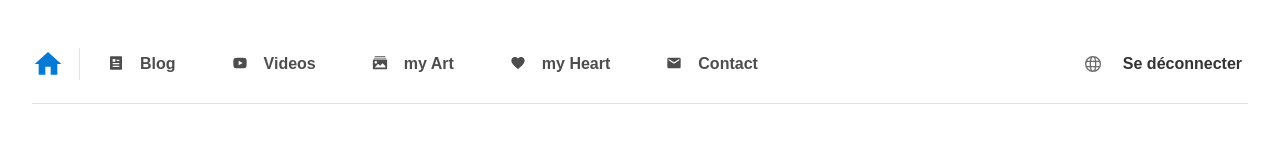
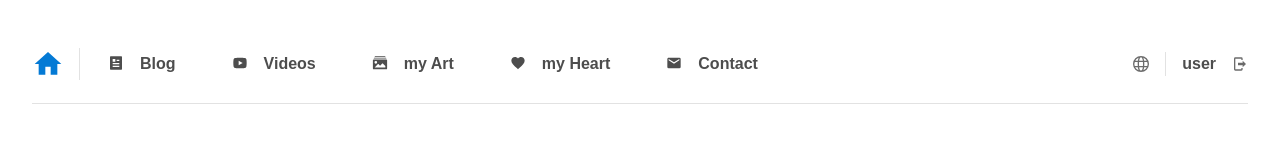
Before and after one commit to raficraft/my_heart_my_art_final, a Next.js app: page / in a window 1280 px wide. Shown: the top 160 px of the page. Built offline with nearby package versions, Linux system fonts and the light colour scheme; no server answers; sample sign-in values are in the browser's storage.

Commit message:
account_user and all elements is down

```diff
--- a/Sass/abstract/_animation.scss
+++ b/Sass/abstract/_animation.scss
@@ -15,6 +15,7 @@
     opacity: 0;
     transform: translateY(100%);
   }
+
   100% {
     transform: translateY(0);
     opacity: 1;
--- a/Sass/abstract/_function.scss
+++ b/Sass/abstract/_function.scss
@@ -16,7 +16,7 @@ $base-font-size: 16px !default;
 }
 
 @function centerAbsolute($size) {
-  @return calc(50% - #{$size / 2});
+  @return calc(50% - #{$size} / 2);
 }
 
 //Mixin
--- a/assets/icons/Icon_svg.js
+++ b/assets/icons/Icon_svg.js
@@ -117,3 +117,14 @@ export function Heart_icon(props) {
     </svg>
   );
 }
+
+export function Logout_icon(props) {
+  return (
+    <svg width="1em" height="1em" viewBox="0 0 24 24" {...props}>
+      <path
+        d="M16 17v-3H9v-4h7V7l5 5l-5 5M14 2a2 2 0 0 1 2 2v2h-2V4H5v16h9v-2h2v2a2 2 0 0 1-2 2H5a2 2 0 0 1-2-2V4a2 2 0 0 1 2-2h9z"
+        fill="currentColor"
+      ></path>
+    </svg>
+  );
+}
--- a/context/auth/AuthProvider.js
+++ b/context/auth/AuthProvider.js
@@ -39,6 +39,13 @@ export default function AuthProvider({ children }) {
     setValidAuth((s) => ({ ...s, isAuth: false, role: 0 }));
     const unsubscribe = onAuthStateChanged(auth, (user) => {
       setCurrentUser(user);
+
+      console.log("check", user);
+      if (user) {
+        const pseudo = user?.email.split("@");
+        setCurrentUser((s) => ({ ...s, pseudo: pseudo[0] }));
+      }
+
       setLoadingData(false);
     });
 
--- a/context/modal/ModalProvider.js
+++ b/context/modal/ModalProvider.js
@@ -15,8 +15,9 @@ export default function ModalProvider({ children }) {
   function openModal(target) {
     for (const key in modal) {
       if (Object.hasOwnProperty.call(modal, key)) {
+        console.log("key in loop", key);
         if (key !== target) {
-          setModal((modal[key] = false));
+          setModal((s) => ({ ...s, [target]: false }));
         }
       }
     }
@@ -28,7 +29,7 @@ export default function ModalProvider({ children }) {
     setModal(() => {
       for (const key in modal) {
         if (Object.hasOwnProperty.call(modal, key)) {
-          setModal((modal[key] = false));
+          setModal((s) => ({ ...s, [key]: false }));
         }
       }
     });
--- a/engine/component/Layout/Layout.js
+++ b/engine/component/Layout/Layout.js
@@ -9,6 +9,8 @@ import Nav_top from "../nav_top/nav_top";
 
 export default function Layout({ children }) {
   const { modal } = useContext(ModalContext);
+
+  console.log("modal", modal);
 
   return (
     <>
--- a/engine/component/form/Form.module.scss
+++ b/engine/component/form/Form.module.scss
@@ -1,5 +1,6 @@
 @import "./../../../Sass/abstract/function.scss";
 @import "./../../../Sass/abstract/variables.scss";
+@import "./../../../Sass/abstract/animation.scss";
 
 $sizeClose: 2.5;
 
@@ -10,6 +11,9 @@ $sizeClose: 2.5;
   width: 320px;
   box-shadow: $standartShadow;
   border-radius: $mediumRadius;
+  animation-name: bottom_TO_origin;
+  animation-fill-mode: both;
+  animation-duration: $shortTime;
 
   .header {
     @include flex(row, wrap, space-between, center);
--- a/engine/component/header/account_user/Account_user.js
+++ b/engine/component/header/account_user/Account_user.js
@@ -1,5 +1,7 @@
+import Link from "next/link";
 import { useRouter } from "next/router";
 import React, { useContext, useEffect } from "react";
+import { Logout_icon } from "../../../../assets/icons/Icon_svg";
 import { AuthContext } from "../../../../context/auth/AuthProvider";
 import { LanguageContext } from "../../../../context/language/LanguageContext";
 import { ModalContext } from "../../../../context/modal/ModalProvider";
@@ -9,11 +11,13 @@ import { errorForm } from "../../../../data/errorForm/errorForm";
 import S from "./Account_user.module.scss";
 
 export default function Account_user() {
-  const { openModal } = useContext(ModalContext);
+  const { openModal, closeModal } = useContext(ModalContext);
   const { lang } = useContext(LanguageContext);
   const { validAuth, logout, currentUser } = useContext(AuthContext);
 
   const router = useRouter();
+
+  console.log("user", currentUser);
 
   //Manage Modal
   function handle_modal(modal) {
@@ -55,12 +59,18 @@ export default function Account_user() {
       ) : (
         <>
           {/*Create User button to goes dashboard Pages*/}
-          <button
-            className={`${S.btn} ${S.logout}`}
-            onClick={(e) => handleLogout(e)}
-          >
-            {btnLogin.logout[lang]}
-          </button>
+
+          <Link href="/admin">
+            <a
+              className={S.pseudo}
+              onClick={() => {
+                closeModal();
+              }}
+            >
+              {currentUser?.pseudo}
+            </a>
+          </Link>
+          <Logout_icon onClick={(e) => handleLogout(e)} />
         </>
       )}
     </div>
--- a/engine/component/header/account_user/Account_user.module.scss
+++ b/engine/component/header/account_user/Account_user.module.scss
@@ -4,6 +4,14 @@
 
 .user_account {
   @include flexCenter;
+  border-left: 1px solid $grey;
+  padding-left: calc(2 * #{$space});
+  .pseudo {
+    font-weight: 600;
+    font-size: 1rem;
+    color: $text_black_smooth;
+    padding-right: calc(2 * #{$space});
+  }
   .btn {
     @include flex(row, wrap, center, center);
     margin: 0 1.5rem 0rem 0;
--- a/engine/component/nav_alt/Nav_alt.module.scss
+++ b/engine/component/nav_alt/Nav_alt.module.scss
@@ -37,7 +37,7 @@
     .nav_alt {
       @include flex(column, nowrap, center, flex-start);
       flex: 1;
-      width: 60%;
+      width: 100%;
 
       a {
         font-size: 2rem;
@@ -49,7 +49,7 @@
         animation-name: bottom_TO_origin;
         animation-fill-mode: both;
         animation-duration: $shortTime;
-        animation-delay: calc(var(--i) * 0.2s);
+        animation-delay: calc(var(--i) * 0.1s);
         svg {
           margin: 0 calc(3 * #{$space});
         }
--- a/pages/index.js
+++ b/pages/index.js
@@ -12,6 +12,7 @@ export default function Home() {
   console.log("firebase user", currentUser);
   console.log("Auth", validAuth);
   console.log("lang", lang);
+  console.log("????");
 
   return (
     <>
```
